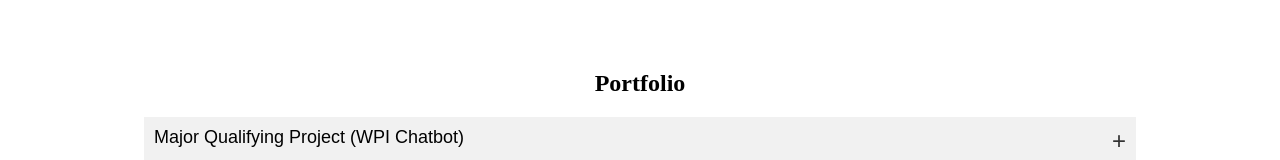
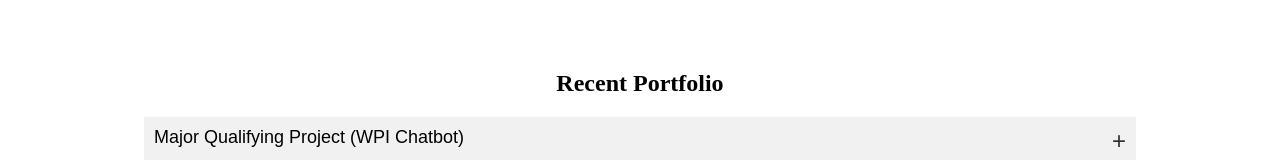
Before and after one commit to MattKiszla/MatthewKiszla, a plain HTML site: page index.html in a window 1280 px wide. Shown: the part 2257-2417 px from the top of the page. Drawn offline with nearby package versions, Linux system fonts and the light colour scheme.

Commit message:
Update index.html

```diff
--- a/index.html
+++ b/index.html
@@ -211,7 +211,7 @@
     <!-- Portfolio Section -->
     <section id="portfolio">
         <div>
-            <h2>Portfolio</h2>
+            <h2>Recent Portfolio</h2>
 
             <button class="collapsible">Major Qualifying Project (WPI Chatbot)</button>
             <div class="content">
```
